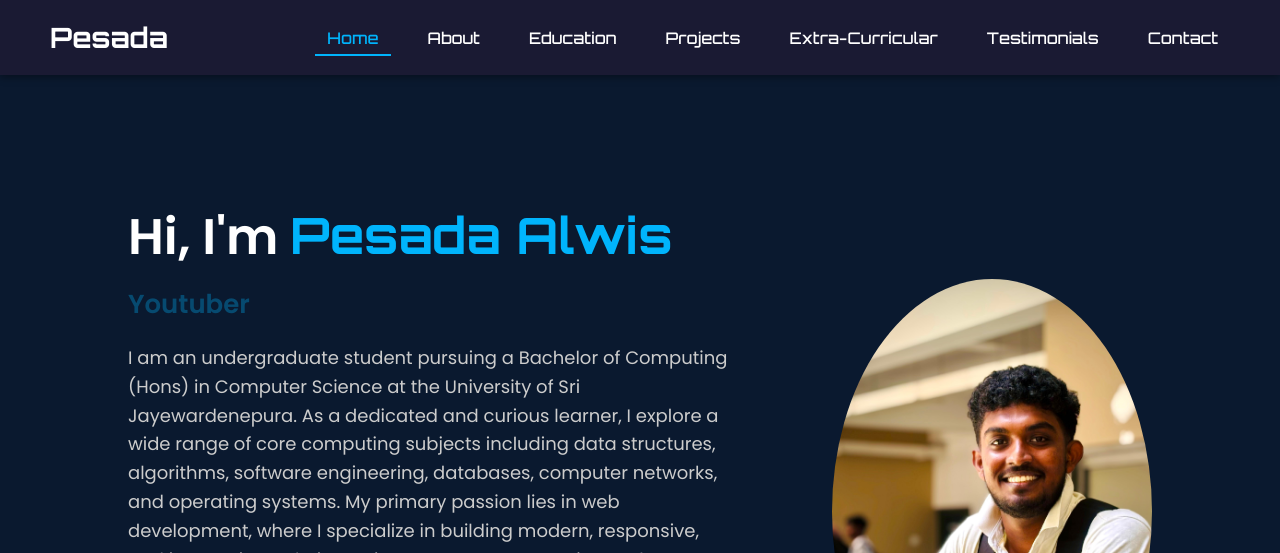
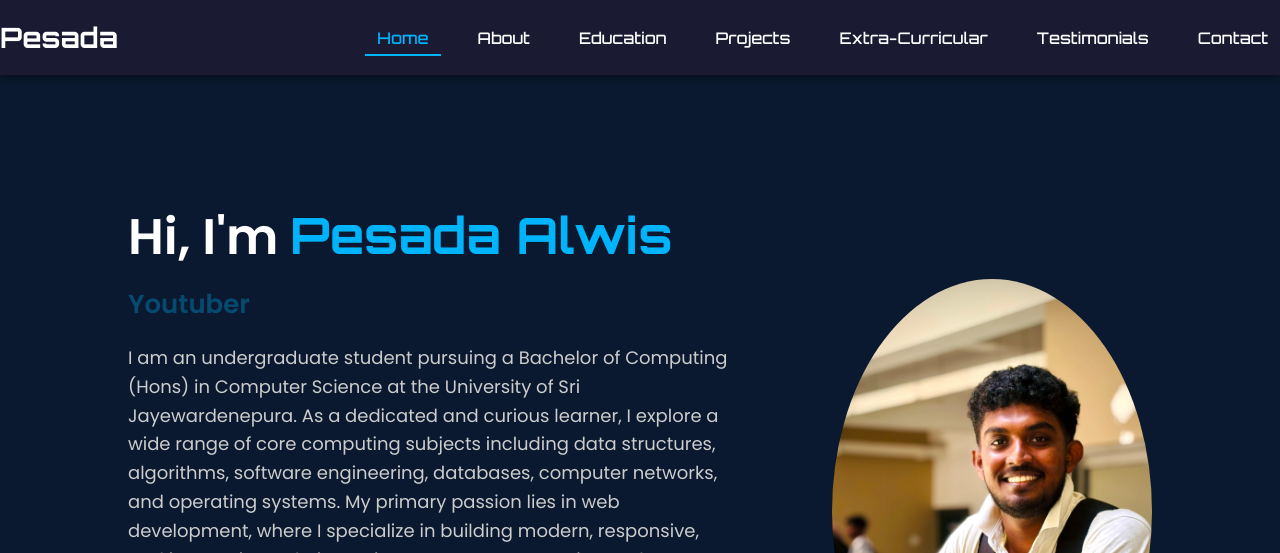
Before and after one commit to alwiz70/portfolio, a plain HTML site: page home.html in a window 1280 px wide. Shown: the top 553 px of the page. Drawn offline with Linux system fonts and the light colour scheme.

Commit message:
change padding in nav bar

```diff
--- a/home.css
+++ b/home.css
@@ -25,7 +25,7 @@ a {
   left: 0;
   width: 100%;
   background-color:#1a1a33;
-  padding: 20px 50px;
+  padding: 20px 0px;
   z-index: 1000;
   display: flex;
   justify-content: space-between;
```
